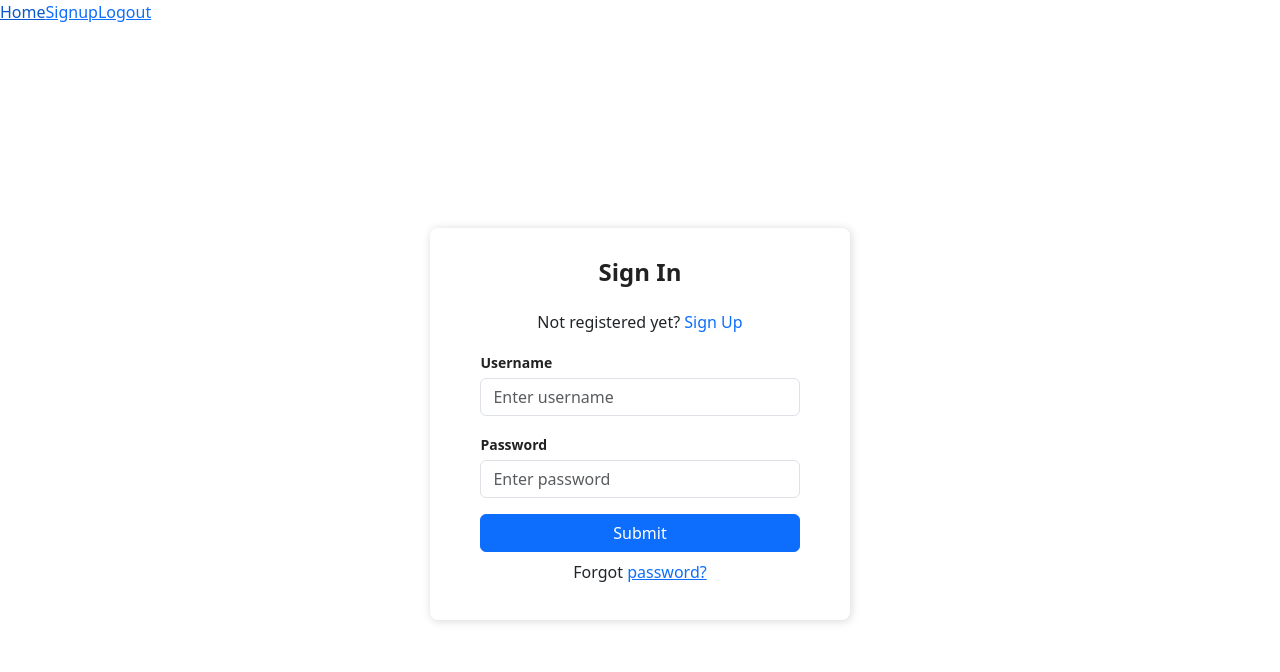
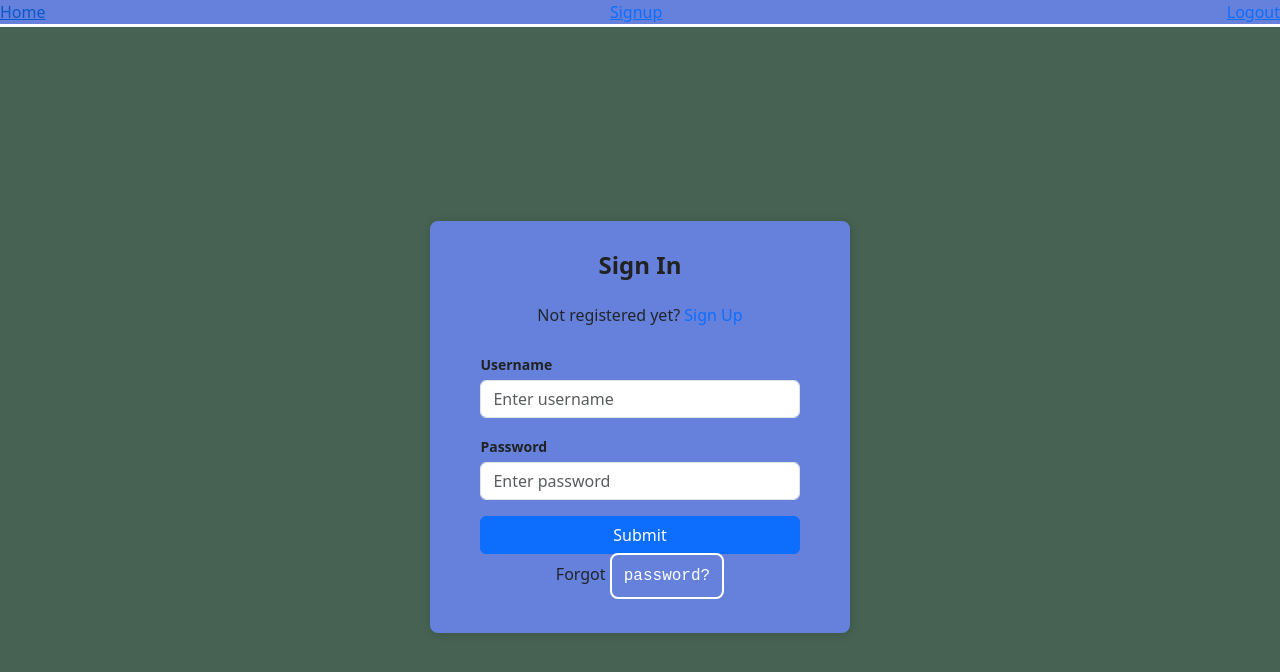
Before and after one commit to NoahBroah/Phase-4-project, a React (Create React App) app in the folder client/: page /signup in a window 1280 px wide. Shown: the top 672 px of the page. Built offline with nearby package versions, Linux system fonts and the light colour scheme; no server answers.

Commit message:
A ton of CSS added, still need to clean it up

```diff
--- a/client/src/index.css
+++ b/client/src/index.css
@@ -1,19 +1,20 @@
 body {
   margin: 0;
-  font-family: -apple-system, BlinkMacSystemFont, 'Segoe UI', 'Roboto', 'Oxygen',
-    'Ubuntu', 'Cantarell', 'Fira Sans', 'Droid Sans', 'Helvetica Neue',
+  font-family: -apple-system, BlinkMacSystemFont, "Segoe UI", "Roboto", "Oxygen",
+    "Ubuntu", "Cantarell", "Fira Sans", "Droid Sans", "Helvetica Neue",
     sans-serif;
   -webkit-font-smoothing: antialiased;
   -moz-osx-font-smoothing: grayscale;
+  background-color: #fa9390a9;
 }
 
 code {
-  font-family: source-code-pro, Menlo, Monaco, Consolas, 'Courier New',
+  font-family: source-code-pro, Menlo, Monaco, Consolas, "Courier New",
     monospace;
 }
 
 .App {
-  background-color: white;
+  background-color: hsl(148, 16%, 33%);
 }
 
 .Auth-form-container {
@@ -30,7 +31,57 @@ code {
   padding-top: 30px;
   padding-bottom: 20px;
   border-radius: 8px;
-  background-color: white;
+  background-color: #6581dc;
+}
+
+.button1 {
+  display: inline-block;
+  margin: 0 20px;
+  padding: 4px 8px;
+  border-radius: 6px;
+  background: none;
+  border: 0;
+  transition: all 0.25s;
+  -webkit-box-shadow: 5px 5px 15px 5px #ff8080, -9px 5px 15px 5px #ffe488,
+    -7px -5px 15px 5px #8cff85, 12px -5px 15px 5px #80c7ff,
+    12px 10px 15px 7px #e488ff, -10px 10px 15px 7px #ff616b,
+    -10px -7px 27px 1px #8e5cff, 5px 5px 15px 5px rgba(0, 0, 0, 0);
+  box-shadow: 5px 5px 15px 5px #ff8080, -9px 5px 15px 5px #ffe488,
+    -7px -5px 15px 5px #8cff85, 12px -5px 15px 5px #80c7ff,
+    12px 10px 15px 7px #e488ff, -10px 10px 15px 7px #ff616b,
+    -10px -7px 27px 1px #8e5cff, 5px 5px 15px 5px rgba(0, 0, 0, 0);
+}
+
+.actions {
+margin: 2rem 1rem;
+}
+
+.button1:hover {
+  background: white;
+}
+
+.link:hover {
+  background: white;
+  color: black;
+}
+
+.link {
+  display: inline-block;
+  text-decoration: none;
+  color: black;
+  background: none;
+  margin: 0 20px;
+  transition: all 0.25s;
+  padding: 4px 8px;
+  border-radius: 6px;
+  -webkit-box-shadow: 5px 5px 15px 5px #ff8080, -9px 5px 15px 5px #ffe488,
+    -7px -5px 15px 5px #8cff85, 12px -5px 15px 5px #80c7ff,
+    12px 10px 15px 7px #e488ff, -10px 10px 15px 7px #ff616b,
+    -10px -7px 27px 1px #8e5cff, 5px 5px 15px 5px rgba(0, 0, 0, 0);
+  box-shadow: 5px 5px 15px 5px #ff8080, -9px 5px 15px 5px #ffe488,
+    -7px -5px 15px 5px #8cff85, 12px -5px 15px 5px #80c7ff,
+    12px 10px 15px 7px #e488ff, -10px 10px 15px 7px #ff616b,
+    -10px -7px 27px 1px #8e5cff, 5px 5px 15px 5px rgba(0, 0, 0, 0);
 }
 
 .Auth-form-content {
@@ -51,3 +102,97 @@ label {
   font-weight: 600;
   color: rgb(34, 34, 34);
 }
+
+.nav {
+  background-color: #6581dc;
+  justify-content: flex;
+  color: white;
+  justify-content: space-between;
+  border-style: solid;
+  border-color: white;
+  border-width: 0 0 3px 0;
+}
+
+.nav-inner {
+  margin: 5px;
+  color: white;
+  padding: 5px;
+}
+
+.nav-inner a {
+  color: white;
+  text-decoration: none;
+  transition: linear 0.2s;
+  margin: 0 15px;
+  font-family: monospace;
+  text-transform: uppercase;
+}
+.nav-inner a:hover {
+  color: orange;
+  padding: 3px;
+}
+
+.title{
+  font-size: 1.6rem;
+  font-family: monospace;
+  text-transform: uppercase;
+  font-weight: bold;
+}
+
+.project-card{
+  border-style: solid;
+  border-color: white;
+  border-radius: 15px;
+  margin-bottom: 10px;
+  text-align: center;
+  justify-content: center;
+  width: 60%;
+  margin-left: 20%;
+}
+
+.text-center{
+  margin-bottom: 25px;
+  text-decoration: none;
+}
+.text-center a{
+  text-decoration: none;
+  padding: 12px;
+  border-style: solid;
+  border-radius: 8px;
+  border-width: 2px;
+  color: white;
+  background-color: #6581dc;
+font-family: monospace;
+}
+
+
+.username{
+  color: white
+}
+
+.solo-project{
+margin-top: 30px;
+height: 100vh;
+text-align: center;
+}
+
+.solo-content{
+  text-align: left;
+  margin-left: 25%;
+}
+
+.solo-project h1{
+  padding: 10px;
+border-style: solid;
+border-width: 5px;
+border-radius: 15px;
+border-color: white;
+background-color: #6581dc;
+width: 50%;
+margin-left: 25%;
+}
+
+.solo-project span{
+  color: white;
+  text-decoration: underline;
+}
```
